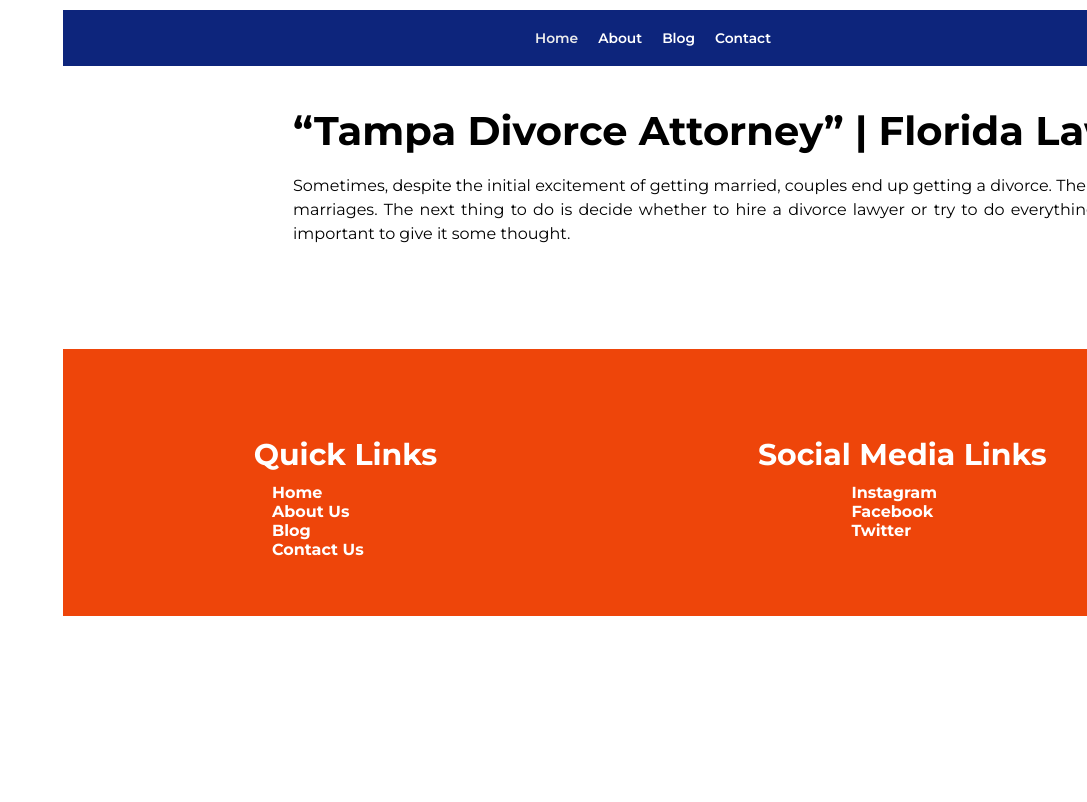
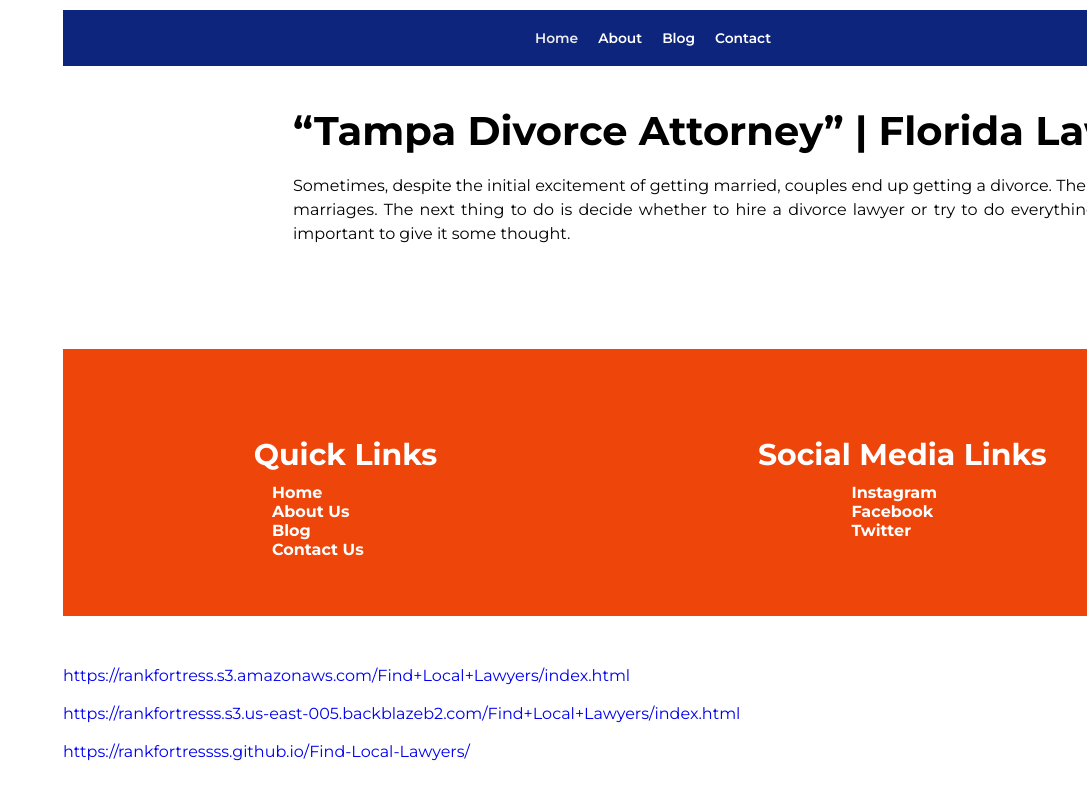
Before and after one commit to rankfortressss/Find-Local-Lawyers, a plain HTML site: page index.html in a window 1280 px wide. Shown: the part 3716-4518 px from the top of the page, without its empty margins (193-1280 px from the left). Drawn offline with Linux system fonts and the light colour scheme.

Commit message:
Add files via upload

```diff
--- a/index.html
+++ b/index.html
@@ -100,11 +100,11 @@
             </section>
             <!--Links-->
             <section>
-                <a target="_bLank" href=""></a><br>
+                <a target="_bLank" href="https://rankfortress.s3.amazonaws.com/Find+Local+Lawyers/index.html">https://rankfortress.s3.amazonaws.com/Find+Local+Lawyers/index.html</a><br>
                 <br>
-                <a target="_bLank" href=""></a><br>
+                <a target="_bLank" href="https://rankfortresss.s3.us-east-005.backblazeb2.com/Find+Local+Lawyers/index.html">https://rankfortresss.s3.us-east-005.backblazeb2.com/Find+Local+Lawyers/index.html</a><br>
                 <br>
-                <a target="_bLank" href=""></a><br>
+                <a target="_bLank" href="https://rankfortressss.github.io/Find-Local-Lawyers/">https://rankfortressss.github.io/Find-Local-Lawyers/</a><br>
                 <br>
                 <a target="_bLank" href=""></a><br>
                 <br>
```
